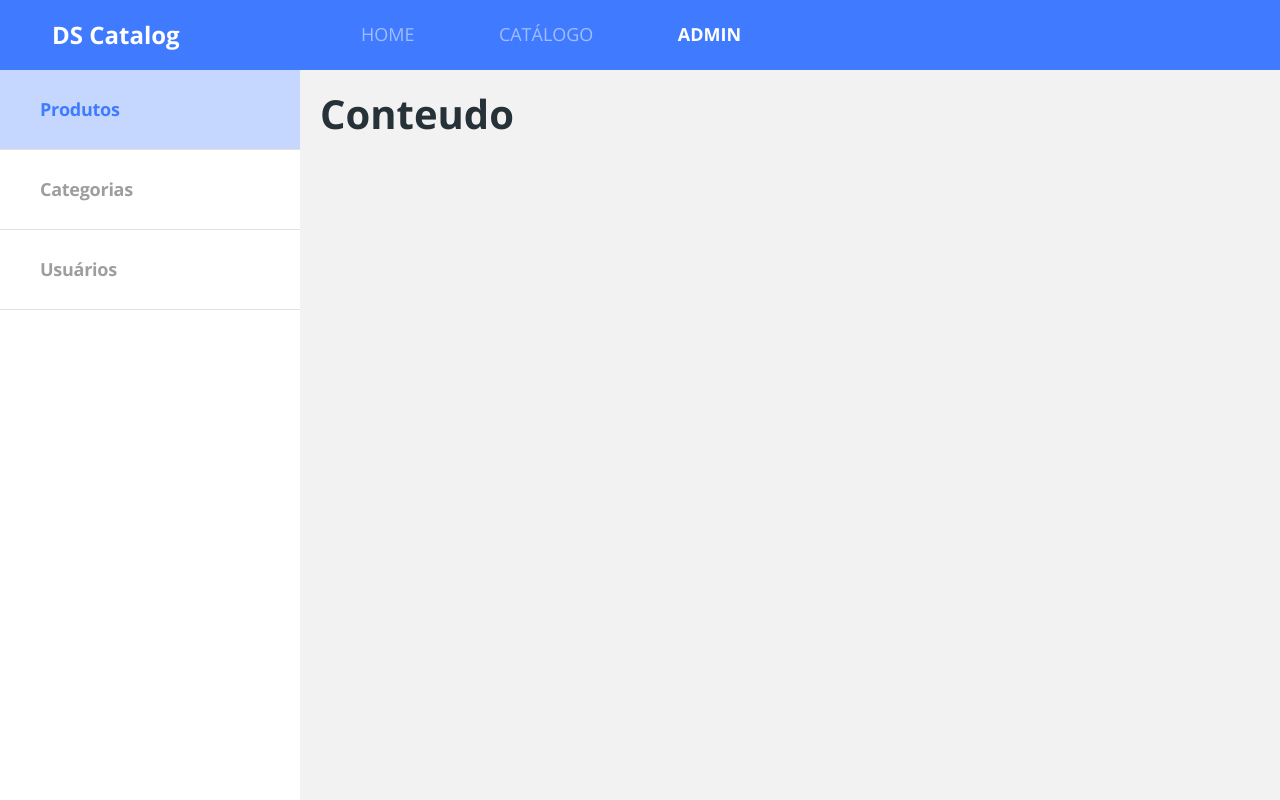
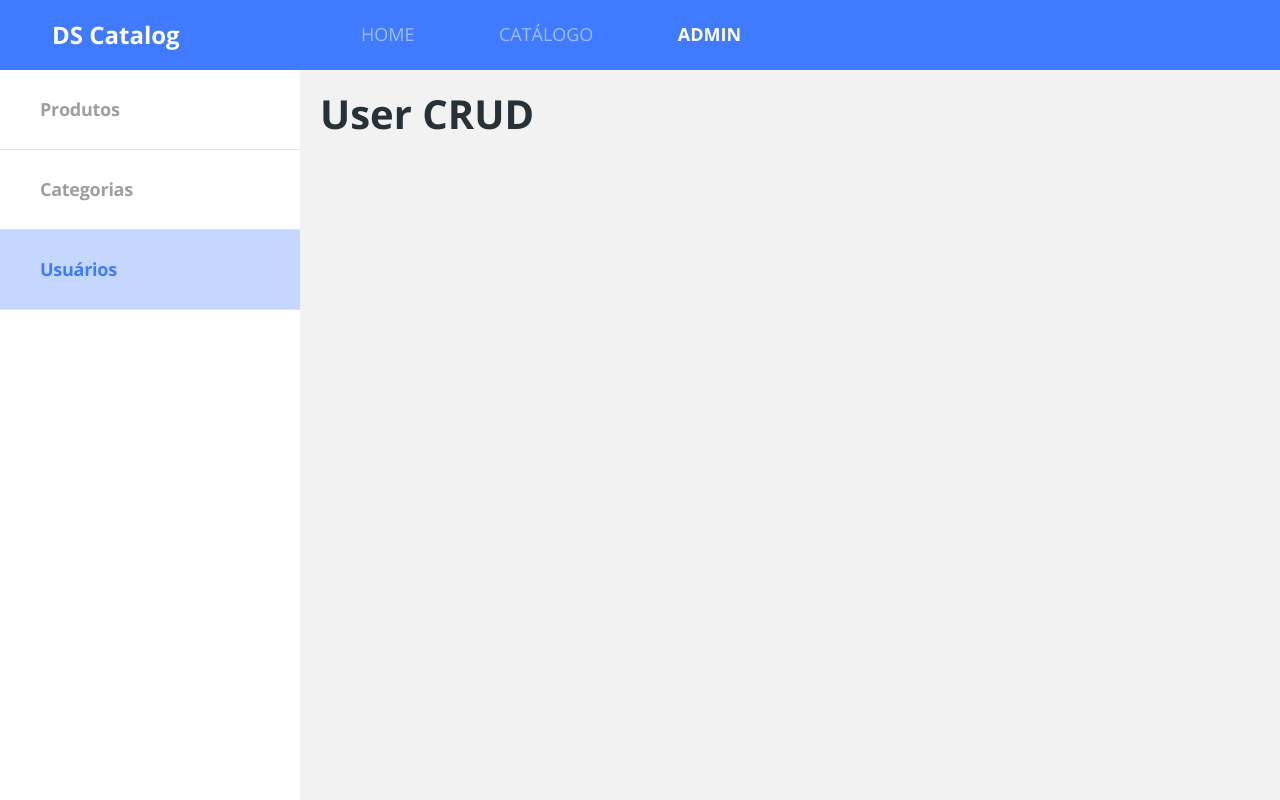
Before and after one commit to Rafaelxndre/DSCatalog, a React (Create React App) app in the folder frontweb/: page /admin/users in a window 1280 px wide. Built offline with nearby package versions, Linux system fonts and the light colour scheme.

Commit message:
Routes, redirectins, nesting

```diff
--- a/frontweb/src/Routes.tsx
+++ b/frontweb/src/Routes.tsx
@@ -3,7 +3,7 @@ import Admin from 'pages/Admin';
 import Catalog from 'pages/Catalog';
 import Home from 'pages/Home';
 import ProductDetails from 'pages/ProductDetails';
-import { BrowserRouter, Switch, Route } from 'react-router-dom';
+import { BrowserRouter, Switch, Route, Redirect } from 'react-router-dom';
 
 const Routes = () => (
   <BrowserRouter>
@@ -18,6 +18,7 @@ const Routes = () => (
       <Route path="/products/:productId">
         <ProductDetails />
       </Route>
+      <Redirect from="/admin" to="/admin/products" exact/>
       <Route path="/admin">
         <Admin />
       </Route>
--- a/frontweb/src/pages/Admin/Navbar/index.tsx
+++ b/frontweb/src/pages/Admin/Navbar/index.tsx
@@ -1,3 +1,4 @@
+import { NavLink } from 'react-router-dom';
 import './styles.css';
 
 const Navbar = () => {
@@ -5,19 +6,19 @@ const Navbar = () => {
         <nav className='admin-nav-container'>
             <ul>
                 <li>
-                    <a href="link" className="admin-nav-item active">
+                    <NavLink to="/admin/products" className="admin-nav-item">
                         <p>Produtos</p>
-                    </a>
+                    </NavLink>
                 </li>
                 <li>
-                    <a href="link" className="admin-nav-item">
+                    <NavLink to="/admin/categories" className="admin-nav-item">
                         <p>Categorias</p>
-                    </a>
+                    </NavLink>
                 </li>
                 <li>
-                    <a href="link" className="admin-nav-item">
+                    <NavLink to="/admin/users" className="admin-nav-item">
                         <p>Usuários</p>
-                    </a>
+                    </NavLink>
                 </li>
             </ul>
         </nav>
--- a/frontweb/src/pages/Admin/index.tsx
+++ b/frontweb/src/pages/Admin/index.tsx
@@ -1,3 +1,4 @@
+import { Switch, Route } from "react-router-dom";
 import Navbar from "./Navbar";
 
 import './styles.css';
@@ -7,7 +8,17 @@ const Admin = () => {
         <div className="admin-container">
             <Navbar />
             <div className="admin-content">
-                <h1>Conteudo</h1>
+                <Switch>
+                    <Route path="/admin/products">
+                        <h1>Product CRUD</h1>
+                    </Route>
+                    <Route path="/admin/categories">
+                        <h1>Category CRUD</h1>
+                    </Route>
+                    <Route path="/admin/users">
+                        <h1>User CRUD</h1>
+                    </Route>
+                </Switch>
             </div>
         </div>
     );
```
